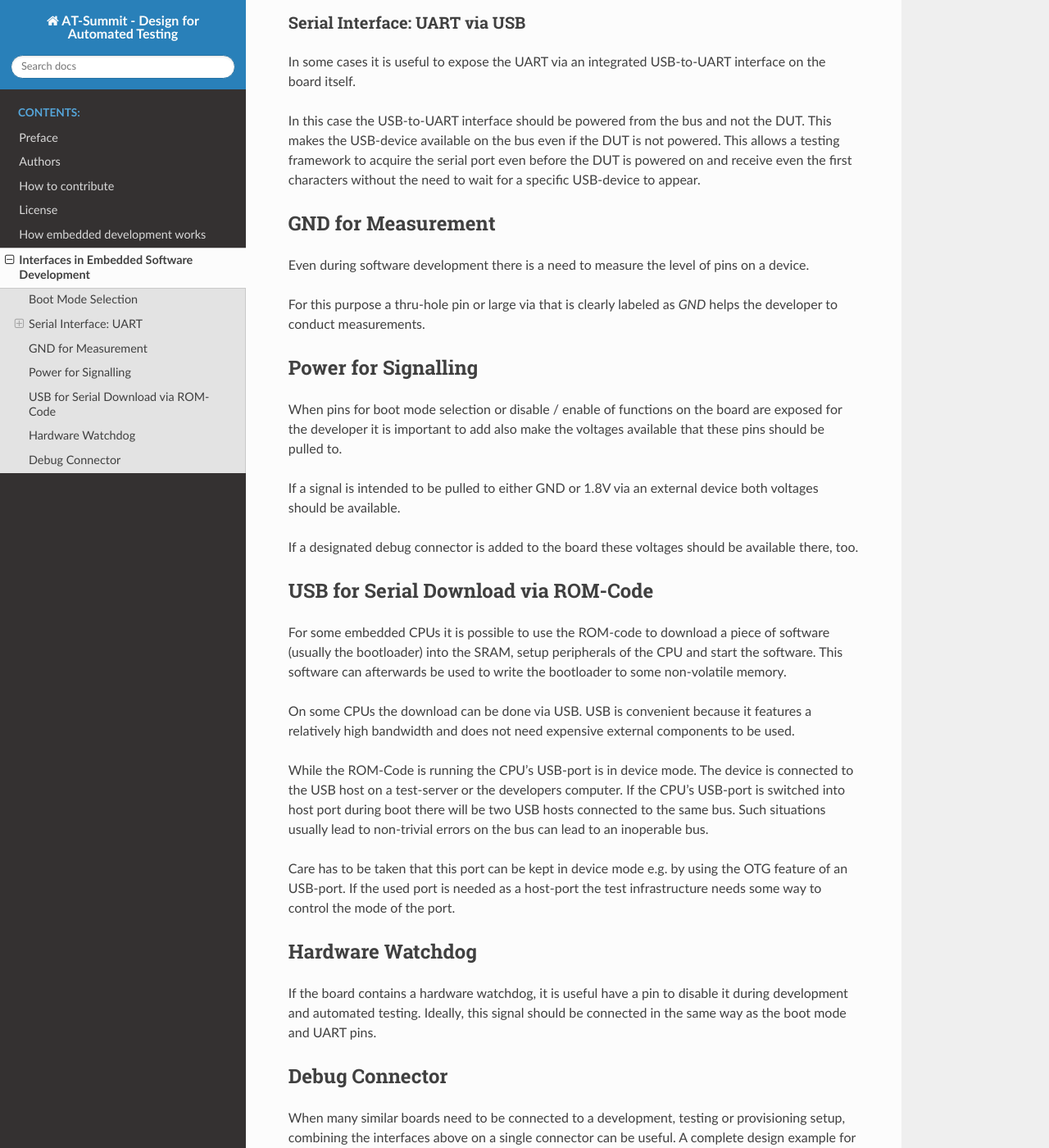
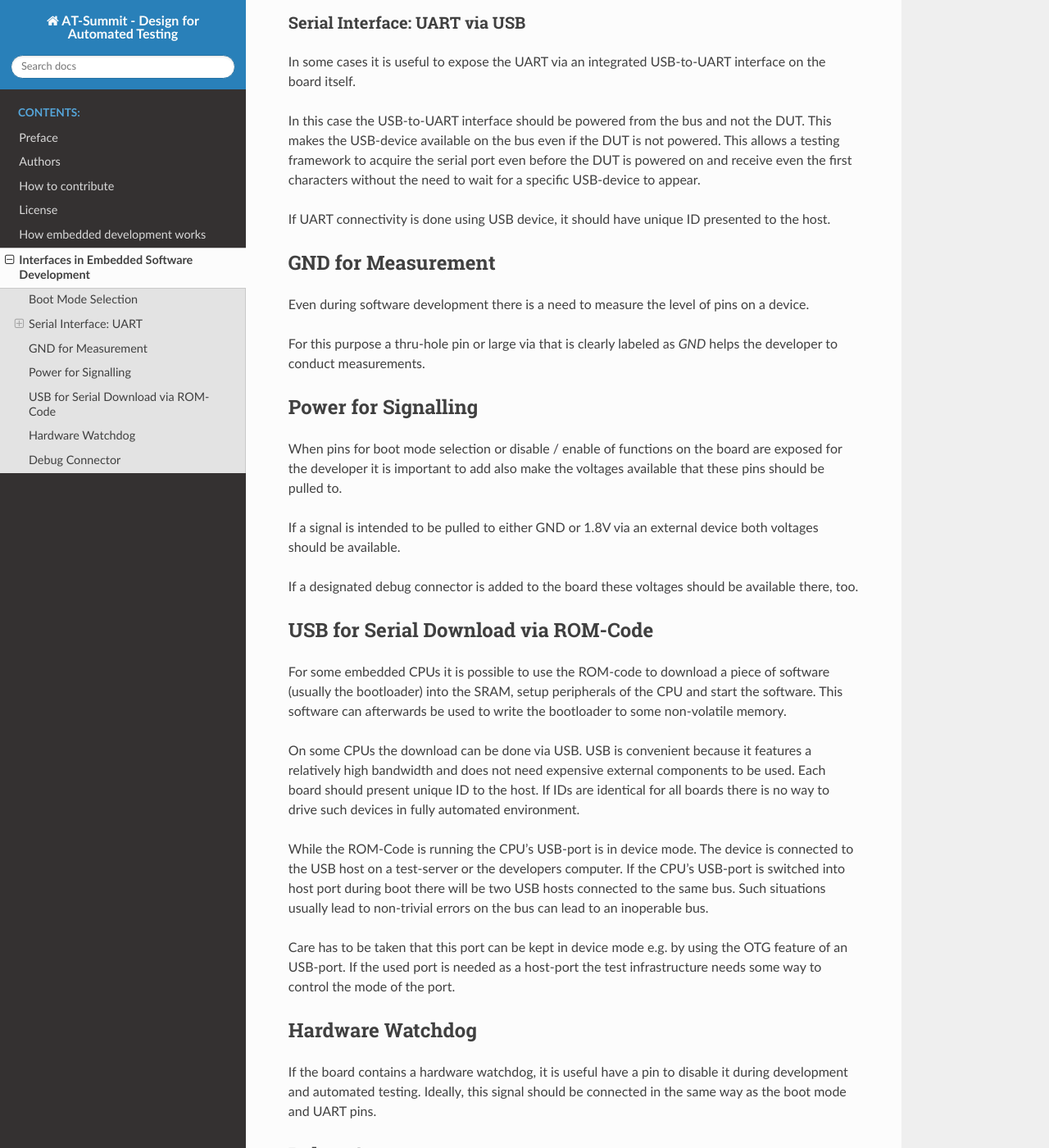
Before and after one commit to SmithChart/Designing-for-Automated-Testing, a Sphinx documentation site: the page built from source/interfaces.rst, in a window 1280 px wide and 1400 px high, scrolled down 1146 px. Shown: the whole window at 82% size. Built offline with Sphinx 7.4.7 and the Read the Docs theme 2.0.0, drawn with Linux system fonts in a browser that asks for light colours; formulas are drawn with MathJax 3.

Commit message:
interfaces: add requirement for unique ID
Signed-off-by: Milosz Wasilewski <milosz.wasilewski@linaro.org>

```diff
--- a/source/interfaces.rst
+++ b/source/interfaces.rst
@@ -70,7 +70,8 @@ This allows a testing framework to acquire the serial port even before
 the DUT is powered on and receive even the first characters without
 the need to wait for a specific USB-device to appear.
 
-
+If UART connectivity is done using USB device, it should have unique ID
+presented to the host.
 
 GND for Measurement
 -------------------
@@ -105,7 +106,9 @@ non-volatile memory.
 
 On some CPUs the download can be done via USB. USB is convenient because it
 features a relatively high bandwidth and does not need expensive external
-components to be used.
+components to be used. Each board should present unique ID to the host. If IDs
+are identical for all boards there is no way to drive such devices in
+fully automated environment.
 
 While the ROM-Code is running the CPU's USB-port is in device mode.
 The device is connected to the USB host on a test-server or the developers
```
